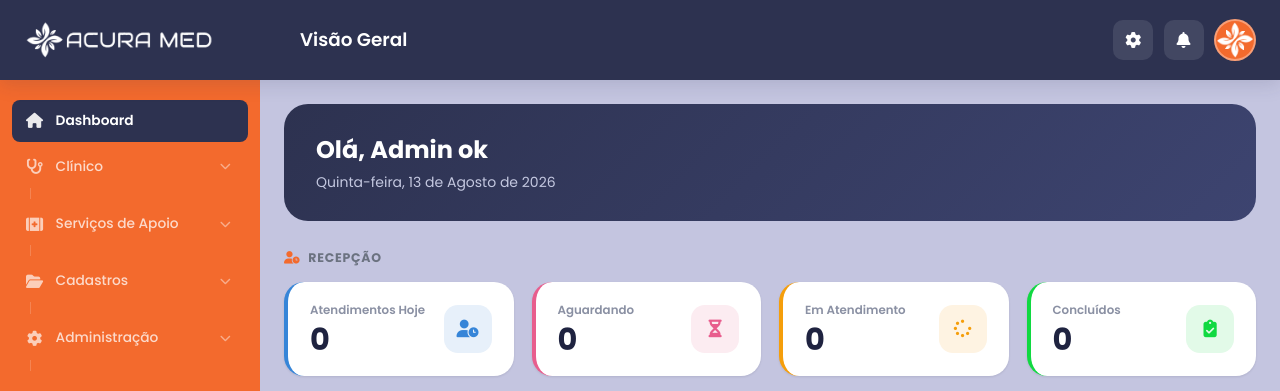
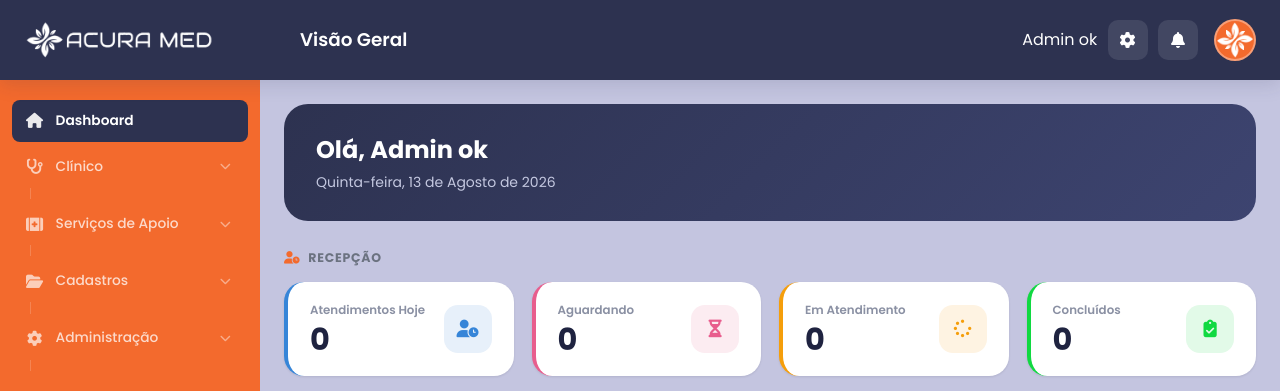
Before and after one commit to antoninoacuratech-programpython/Acura_Med_Final_Render, a Django app: page /dashboard/ in a window 1280 px wide. Shown: the top 391 px of the page. Run offline with Django 5.2, Linux system fonts and the light colour scheme; a user stored in the database is signed in; data comes from the database, SQL or seed files in the repository; data that the repository does not hold is empty; some libraries are stand-ins or nearby versions.

Commit message:
sistema sem o emoji no dashboad e o nome no header

```diff
--- a/templates/base/topbar.html
+++ b/templates/base/topbar.html
@@ -3,8 +3,11 @@
     <div class="topbar-brand"><img src="{% static 'icons/acuramed_empty-2.png' %}" alt="ACURA MED"></div>
     <div class="topbar-title"><h2 id="pageTitle">Visão Geral</h2></div>
     <div class="topbar-actions">
+        <div class="user-container">
+  <span class="user-name">{{request.user.primeiro_nome}} {{request.user.ultimo_nome}}</span>
+</div>
         <button class="icon-btn" id="settingsBtn" title="Configurações"><i class="fa-solid fa-gear"></i></button>
-        <div class="notification-container">
+
             <button class="icon-btn" id="notificationBtn" title="Notificações"><i class="fa-solid fa-bell"></i></button>
             <div class="notification-dropdown" id="notificationDropdownMenu">
                 <div class="notification-header"><span>Notificações</span><span class="notification-badge">2 novas</span></div>
```
